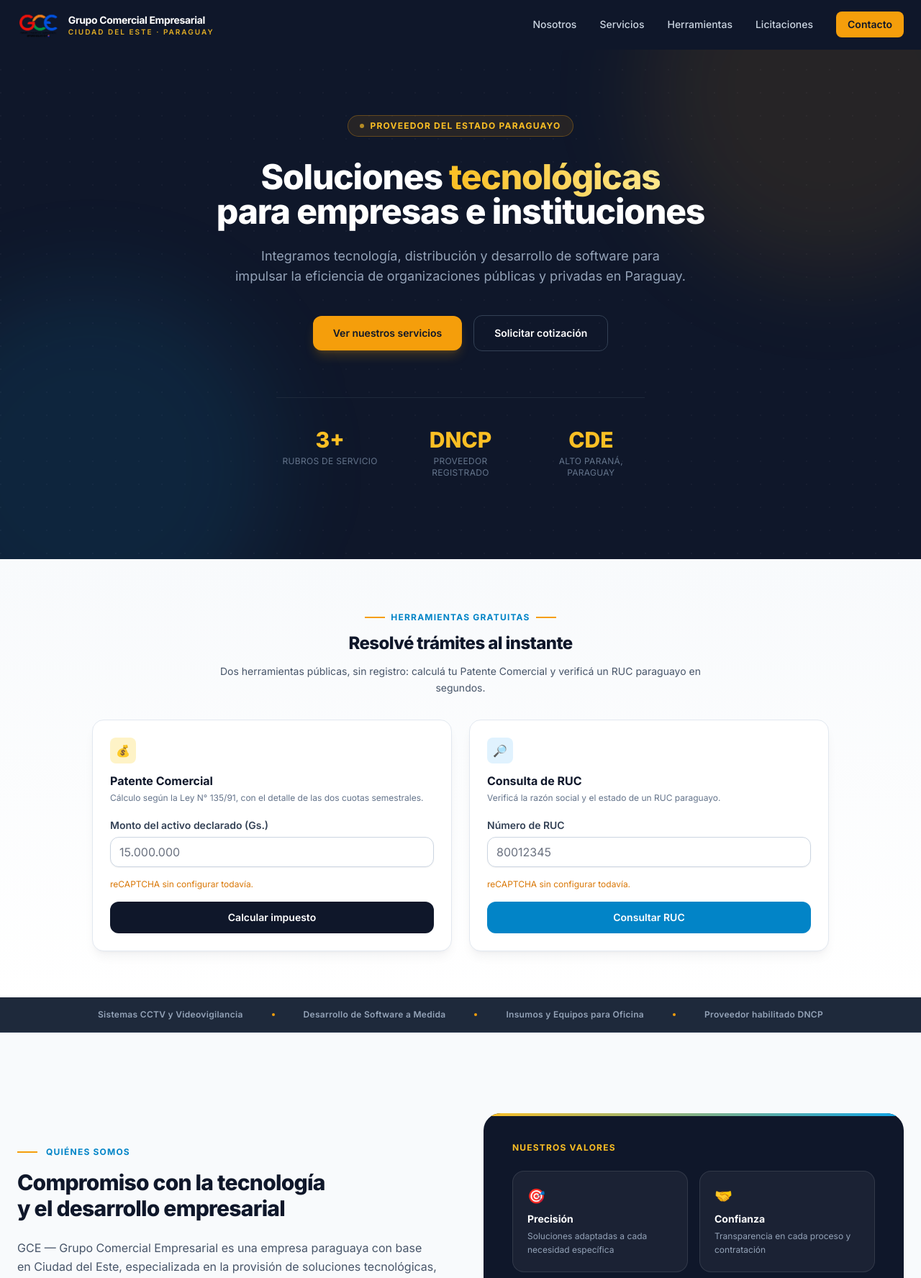
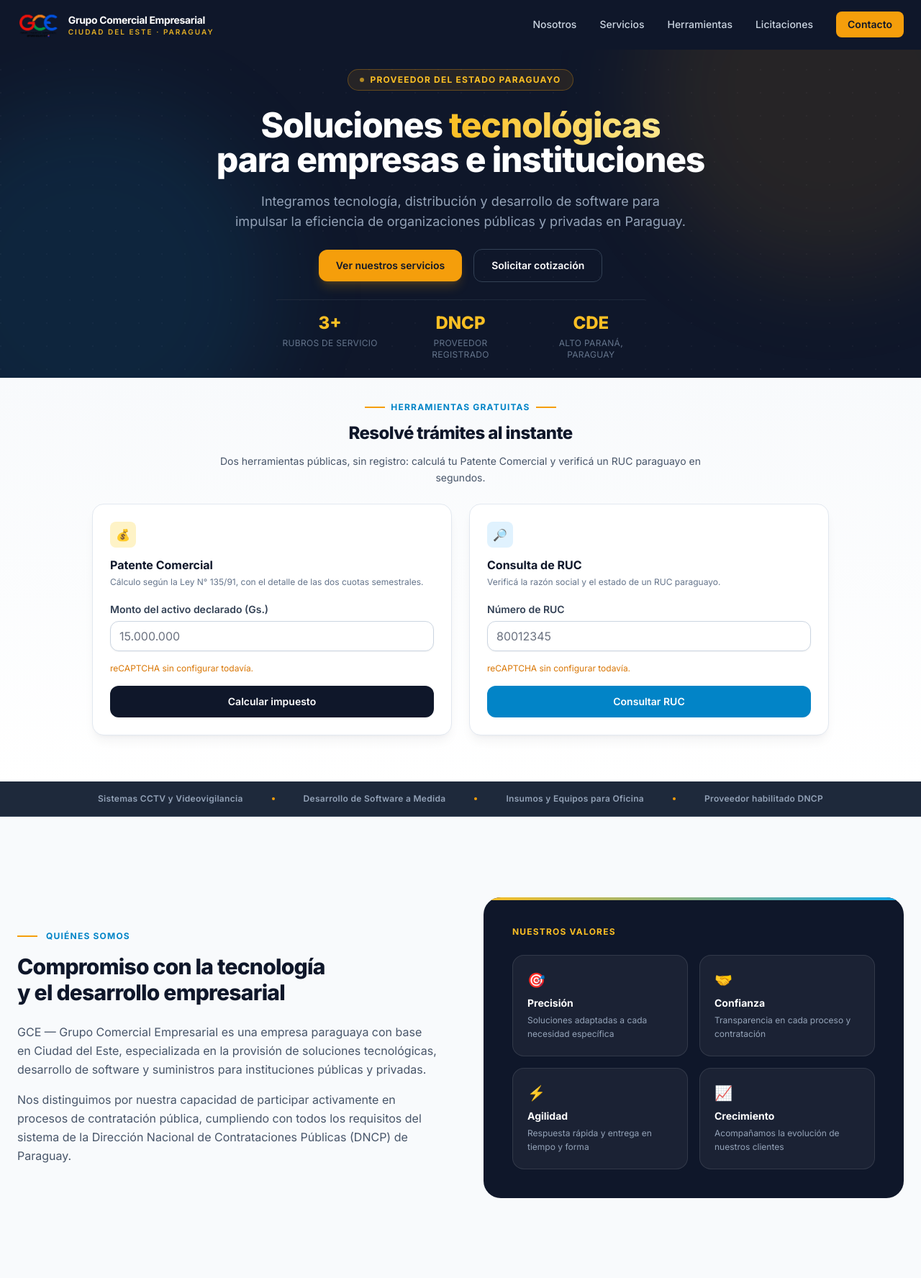
Before and after one commit to 2972462/gce-web, a Laravel app: page / in a window 1280 px wide. Shown: the top 1776 px of the page at 72% size. Run offline with Laravel 12, Linux system fonts and the light colour scheme; data comes from the database, SQL or seed files in the repository; style sheets or scripts are compiled from the project's sources; some libraries are stand-ins or nearby versions.

Commit message:
Compactar el hero para que Herramientas asome sin scrollear
Se redujeron paddings y margenes del hero (y de la propia seccion de
Herramientas) para que las tarjetas de Patente/RUC queden visibles sin
necesidad de scroll en una pantalla tipica.

Co-Authored-By: Claude Sonnet 5 <noreply@anthropic.com>
Claude-Session: https://claude.ai/code/session_01WiDkJvo89Xe5qfLXvs8kGd

```diff
--- a/resources/views/welcome.blade.php
+++ b/resources/views/welcome.blade.php
@@ -66,13 +66,13 @@
 </header>
 
 <!-- HERO -->
-<section id="inicio" class="relative bg-slate-900 pt-40 pb-28 px-6 overflow-hidden">
+<section id="inicio" class="relative bg-slate-900 pt-24 pb-6 px-6 overflow-hidden">
     <div class="absolute inset-0 bg-grid opacity-40"></div>
     <div class="absolute -top-32 -right-32 w-[32rem] h-[32rem] bg-amber-500/10 rounded-full blur-3xl"></div>
     <div class="absolute -bottom-32 -left-32 w-[32rem] h-[32rem] bg-sky-500/10 rounded-full blur-3xl"></div>
 
     <div class="relative max-w-5xl mx-auto text-center">
-        <div class="inline-flex items-center gap-2 px-4 py-1.5 rounded-full bg-amber-500/10 border border-amber-500/30 text-amber-400 text-xs font-bold tracking-widest uppercase mb-8">
+        <div class="inline-flex items-center gap-2 px-4 py-1.5 rounded-full bg-amber-500/10 border border-amber-500/30 text-amber-400 text-xs font-bold tracking-widest uppercase mb-6">
             <span class="w-1.5 h-1.5 rounded-full bg-amber-400 animate-pulse"></span>
             Proveedor del Estado Paraguayo
         </div>
@@ -82,30 +82,30 @@
             <br class="hidden sm:block"> para empresas e instituciones
         </h1>
 
-        <p class="text-balance mt-6 text-base sm:text-lg text-slate-400 max-w-2xl mx-auto leading-relaxed">
+        <p class="text-balance mt-5 text-base sm:text-lg text-slate-400 max-w-2xl mx-auto leading-relaxed">
             Integramos tecnología, distribución y desarrollo de software para impulsar la eficiencia de organizaciones públicas y privadas en Paraguay.
         </p>
 
-        <div class="mt-10 flex flex-wrap items-center justify-center gap-4">
-            <a href="#servicios" class="px-7 py-3.5 rounded-xl bg-amber-500 text-slate-900 font-semibold text-sm hover:bg-amber-400 transition shadow-lg shadow-amber-500/20">
+        <div class="mt-6 flex flex-wrap items-center justify-center gap-4">
+            <a href="#servicios" class="px-6 py-3 rounded-xl bg-amber-500 text-slate-900 font-semibold text-sm hover:bg-amber-400 transition shadow-lg shadow-amber-500/20">
                 Ver nuestros servicios
             </a>
-            <a href="#contacto" class="px-7 py-3.5 rounded-xl border border-slate-700 text-white font-semibold text-sm hover:border-amber-400 hover:text-amber-400 transition">
+            <a href="#contacto" class="px-6 py-3 rounded-xl border border-slate-700 text-white font-semibold text-sm hover:border-amber-400 hover:text-amber-400 transition">
                 Solicitar cotización
             </a>
         </div>
 
-        <div class="mt-16 grid grid-cols-3 gap-8 max-w-lg mx-auto pt-10 border-t border-slate-800">
+        <div class="mt-6 grid grid-cols-3 gap-8 max-w-lg mx-auto pt-4 border-t border-slate-800">
             <div>
-                <div class="text-3xl font-extrabold text-amber-400">3+</div>
+                <div class="text-2xl font-extrabold text-amber-400">3+</div>
                 <div class="text-xs text-slate-500 uppercase tracking-wide mt-1">Rubros de servicio</div>
             </div>
             <div>
-                <div class="text-3xl font-extrabold text-amber-400">DNCP</div>
+                <div class="text-2xl font-extrabold text-amber-400">DNCP</div>
                 <div class="text-xs text-slate-500 uppercase tracking-wide mt-1">Proveedor registrado</div>
             </div>
             <div>
-                <div class="text-3xl font-extrabold text-amber-400">CDE</div>
+                <div class="text-2xl font-extrabold text-amber-400">CDE</div>
                 <div class="text-xs text-slate-500 uppercase tracking-wide mt-1">Alto Paraná, Paraguay</div>
             </div>
         </div>
@@ -113,9 +113,9 @@
 </section>
 
 <!-- HERRAMIENTAS: PATENTE + RUC -->
-<section id="calculadora" class="py-16 px-6 bg-gradient-to-b from-slate-50 to-white">
+<section id="calculadora" class="pt-6 pb-16 px-6 bg-gradient-to-b from-slate-50 to-white">
     <div class="max-w-5xl mx-auto">
-        <div class="max-w-2xl mx-auto text-center mb-8">
+        <div class="max-w-2xl mx-auto text-center mb-6">
             <div class="inline-flex items-center gap-2 text-xs font-bold tracking-widest text-sky-600 uppercase mb-3">
                 <span class="w-7 h-0.5 bg-amber-500"></span> Herramientas gratuitas <span class="w-7 h-0.5 bg-amber-500"></span>
             </div>
```
